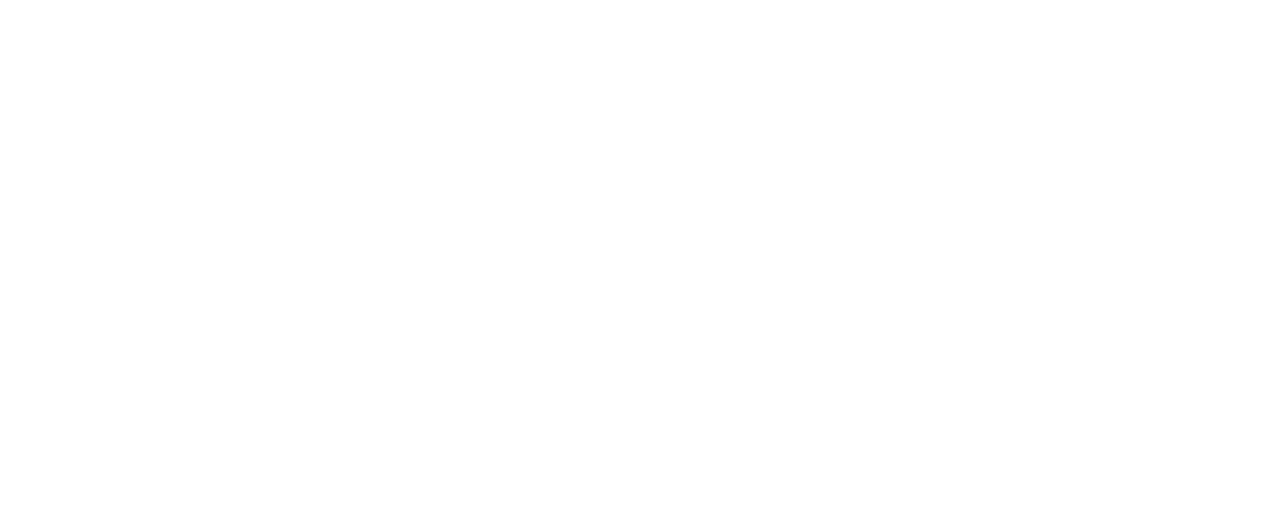
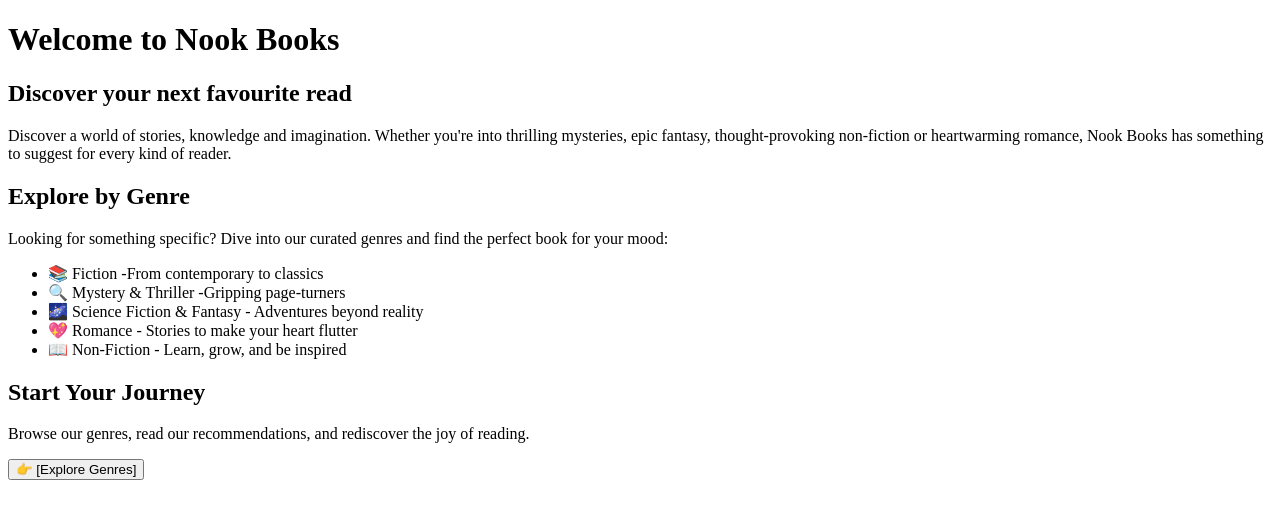
Before and after one commit to MinoshkaBocarro/nook-books, a Next.js app: page / in a window 1280 px wide. Shown: the top 518 px of the page. Built offline with nearby package versions, Linux system fonts and the light colour scheme.

Commit message:
Add initial HomePage

```diff
--- a/src/pages/index.jsx
+++ b/src/pages/index.jsx
@@ -1,5 +1,45 @@
+import Head from "next/head";
+
 function HomePage() {
-	return <></>;
+	return (
+		<>
+			<Head>
+				<title>Nook Books | Home</title>
+				<meta
+					name="description"
+					content="Find your next great read with Nook Books - your online destination for exploring book genres and discovering new books. Browse suggestions from all the genres from fiction to non-fiction and everything in between"
+				/>
+			</Head>
+			<h1>Welcome to Nook Books</h1>
+			<h2>Discover your next favourite read</h2>
+			<p>
+				Discover a world of stories, knowledge and imagination. Whether
+				you're into thrilling mysteries, epic fantasy, thought-provoking
+				non-fiction or heartwarming romance, Nook Books has something to
+				suggest for every kind of reader.
+			</p>
+			<h2>Explore by Genre</h2>
+			<p>
+				Looking for something specific? Dive into our curated genres and
+				find the perfect book for your mood:
+			</p>
+			<ul>
+				<li>📚 Fiction -From contemporary to classics</li>
+				<li>🔍 Mystery & Thriller -Gripping page-turners</li>
+				<li>
+					🌌 Science Fiction & Fantasy - Adventures beyond reality
+				</li>
+				<li>💖 Romance - Stories to make your heart flutter</li>
+				<li>📖 Non-Fiction - Learn, grow, and be inspired</li>
+			</ul>
+			<h2>Start Your Journey</h2>
+			<p>
+				Browse our genres, read our recommendations, and rediscover the
+				joy of reading.
+			</p>
+			<button>👉 [Explore Genres]</button>
+		</>
+	);
 }
 
 export default HomePage;
```
